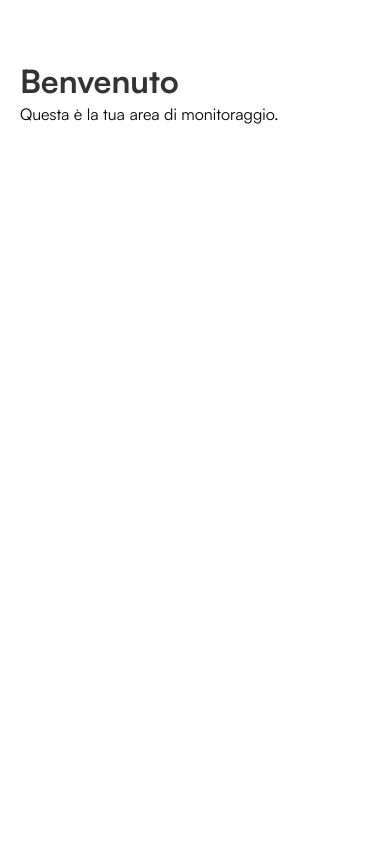
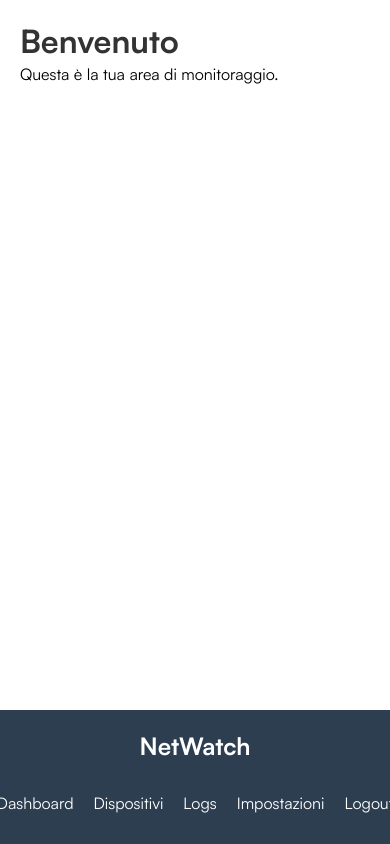
Before and after one commit to lama-development/netwatch, a FastAPI app: page / in a window 390 px wide. Run offline with FastAPI, Linux system fonts and the light colour scheme; parts of the project's set-up code (start-up, migrations or seed data) failed here and were passed over.

Commit message:
Edited CSS

```diff
--- a/src/assets/css/dashboard.css
+++ b/src/assets/css/dashboard.css
@@ -9,10 +9,10 @@
 }
 
 * {
+    font-family: "Satoshi-Variable", sans-serif;
     margin: 0;
     padding: 0;
     box-sizing: border-box;
-    font-family: "Satoshi-Variable", sans-serif;
 }
 
 body {
@@ -39,6 +39,7 @@ body {
 
 .sidebar-header h2 {
     font-size: 24px;
+    font-weight: bold;
     margin-bottom: 20px;
 }
 
@@ -77,26 +78,34 @@ h1 {
 
 /* Media Queries per la responsività */
 @media (max-width: 768px) {
-    .container {
-        flex-direction: column;
+    .sidebar {
+        width: 100%;
+        height: fit-content; /* Adjust height as needed */
+        background-color: #2c3e50;
+        position: fixed;
+        bottom: 0;
+        top: auto;
+        left: 0;
+        display: flex;
+        align-items: center;
+        justify-content: center;
     }
 
-    .sidebar {
+    .sidebar-nav ul {
+        display: flex;
+        justify-content: space-around;
         width: 100%;
-        height: auto;
-        transform: translateY(-100%);
-        position: fixed;
-        top: 0;
-        left: 0;
-        z-index: 1000;
+        padding: 0;
     }
 
-    .sidebar.show {
-        transform: translateY(0);
+    .sidebar-nav ul li {
+        margin: 0;
+        flex-grow: 1;
+        text-align: center;
     }
 
-    .main-content {
-        margin-left: 0;
-        padding-top: 60px; /* Space for the fixed sidebar */
+    .sidebar-nav ul li a {
+        padding: 10px;
+        font-size: 16px;
     }
 }
```
